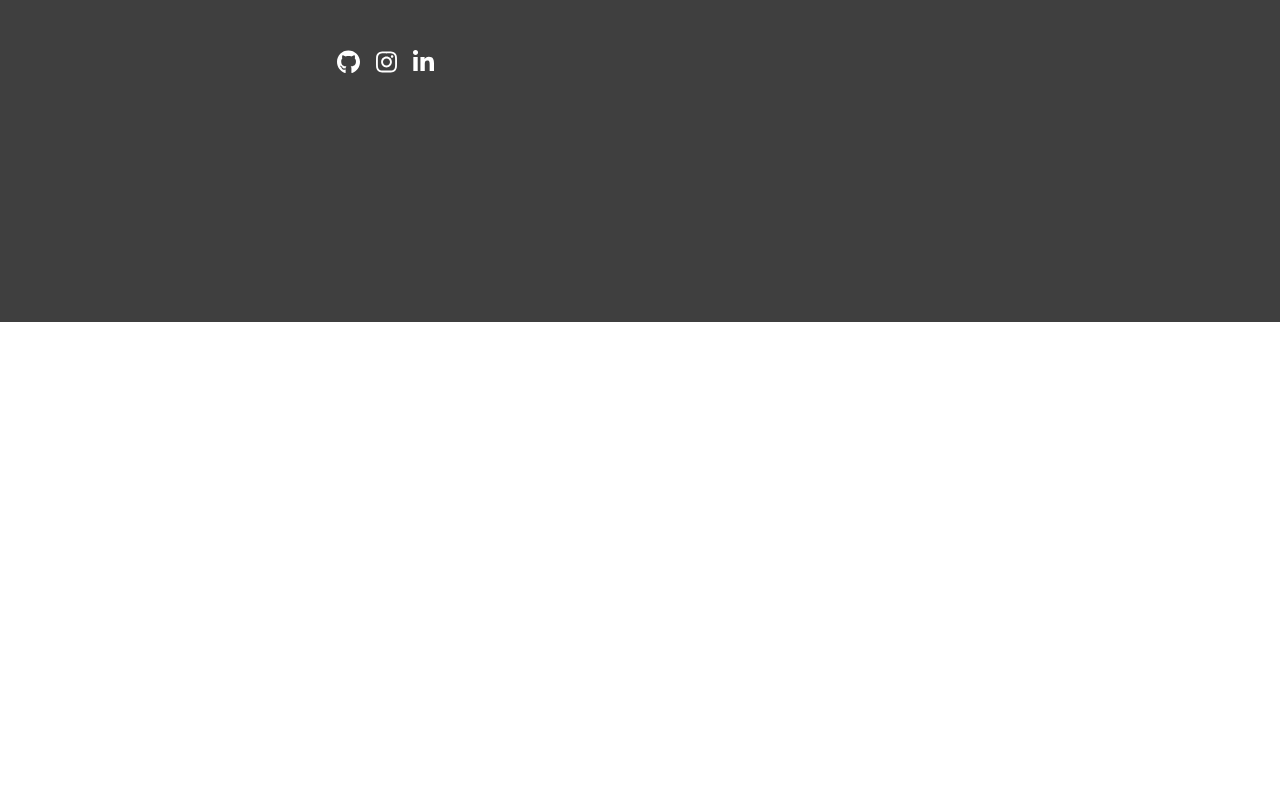
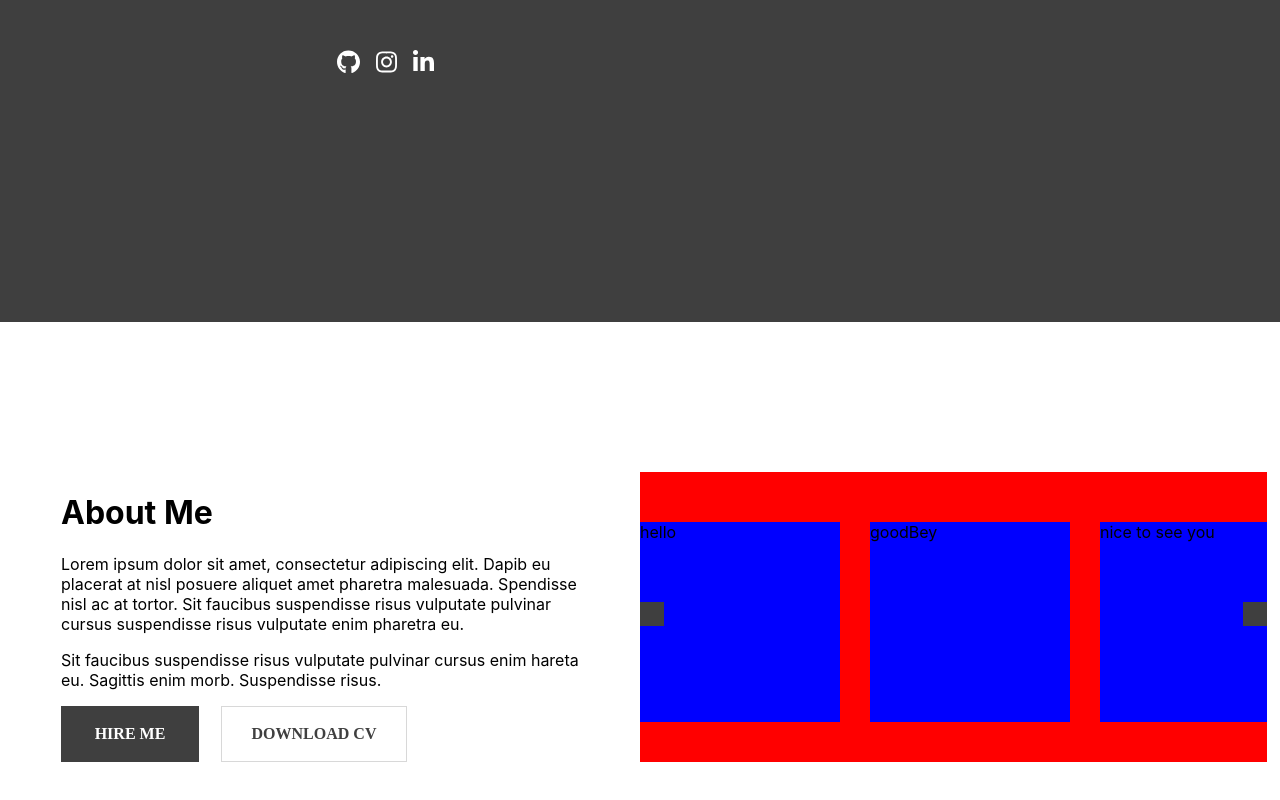
Before and after one commit to doal116/portfolio, a React (Create React App) app: page / in a window 1280 px wide. Shown: the part 643-1443 px from the top of the page. Before the commit the page ends 965 px from the top, so only its background shows below. Built offline with nearby package versions, Linux system fonts and the light colour scheme.

Commit message:
feat: about me section

```diff
--- a/src/App.js
+++ b/src/App.js
@@ -1,9 +1,10 @@
 import Header from './components/header/header.js'
-
+import Main from './components/main/main.js';
 function App() {
   return (
     <div className="App">
-      <Header/>
+      <Header />
+      <Main />
     </div>
   );
 }
--- /dev/null
+++ b/src/components/main/main.css
@@ -0,0 +1,83 @@
+.aboutMe {
+  height: 724px;
+}
+.aboutMe .info {
+  margin: 150px auto auto auto;
+  height: -moz-fit-content;
+  height: fit-content;
+  width: -moz-fit-content;
+  width: fit-content;
+  display: grid;
+  grid-template-columns: 50% auto;
+}
+.aboutMe .info .leftSide {
+  width: 531px;
+}
+.aboutMe .info .leftSide .hireCv .downloadCv, .aboutMe .info .leftSide .hireCv .hireMe {
+  cursor: pointer;
+  height: 56px;
+  border: none;
+  font-family: "Source Sans Pro";
+  font-size: 16px;
+  font-weight: 600;
+}
+.aboutMe .info .leftSide .hireCv {
+  display: flex;
+  -moz-column-gap: 22px;
+       column-gap: 22px;
+}
+.aboutMe .info .leftSide .hireCv .hireMe {
+  background-color: #3F3F3F;
+  color: white;
+  width: 138px;
+  transition: 1.2s;
+}
+.aboutMe .info .leftSide .hireCv .hireMe:hover {
+  color: #3F3F3F;
+  border: 1px solid rgba(80, 80, 80, 0.2196078431);
+  background-color: transparent;
+}
+.aboutMe .info .leftSide .hireCv .downloadCv {
+  width: 186px;
+  color: #3F3F3F;
+  border: 1px solid rgba(80, 80, 80, 0.2196078431);
+  background-color: transparent;
+  transition: 1.2s;
+}
+.aboutMe .info .leftSide .hireCv .downloadCv:hover {
+  background-color: #3F3F3F;
+  color: white;
+}
+.aboutMe .info .rightSide {
+  position: relative;
+  width: 627px;
+  background-color: red;
+}
+.aboutMe .info .rightSide .skills {
+  display: flex;
+  -moz-column-gap: 30px;
+       column-gap: 30px;
+  width: inherit;
+  overflow-x: auto;
+}
+.aboutMe .info .rightSide .skills .skill {
+  margin: 8% 0px 0px 0px;
+  width: 200px;
+  height: 200px;
+  flex: 0 0 auto;
+  background-color: blue;
+}
+.aboutMe .info .rightSide .skills::-webkit-scrollbar {
+  background-color: transparent;
+  height: 0px;
+}
+.aboutMe .info .rightSide .next, .aboutMe .info .rightSide .prev {
+  position: absolute;
+  height: 24px;
+  background-color: #3F3F3F;
+  top: 45%;
+  width: 24px;
+}
+.aboutMe .info .rightSide .next {
+  right: 0;
+}/*# sourceMappingURL=main.css.map */
--- /dev/null
+++ b/src/components/main/main.js
@@ -0,0 +1,47 @@
+import './main.css';
+
+const Skills = ({ skills }) => {
+    return (
+        <div className='skills'>
+            {
+                skills.map(skill =>
+                    <div className='skill'>{skill}</div>
+                )
+            }
+
+        </div>
+
+    )
+}
+
+const AboutMe = () => {
+    return (
+        <div className="aboutMe">
+            <div className="info">
+                <div className='leftSide'>
+                    <h1>About Me</h1>
+                    <p>Lorem ipsum dolor sit amet, consectetur adipiscing elit. Dapib eu placerat at nisl posuere aliquet amet pharetra malesuada. Spendisse nisl ac at tortor. Sit faucibus suspendisse risus vulputate pulvinar cursus suspendisse risus vulputate  enim pharetra eu. </p>
+                    <p>Sit faucibus suspendisse risus vulputate pulvinar cursus enim hareta  eu. Sagittis enim morb. Suspendisse risus.</p>
+                    <div className='hireCv'>
+                        <button className='hireMe'>HIRE ME</button>
+                        <button className='downloadCv'>DOWNLOAD CV</button>
+                    </div>
+                </div>
+                <div className='rightSide'>
+                    <Skills skills={['hello', 'goodBey', 'nice to see you', 'life']} />
+                    <div className='prev'></div>
+                    <div className='next'></div>
+                </div>
+            </div>
+        </div>
+    )
+}
+
+function Main() {
+    return (
+        <main>
+            <AboutMe />
+        </main>
+    )
+}
+export default Main;
--- /dev/null
+++ b/src/components/main/main.scss
@@ -0,0 +1,97 @@
+.aboutMe {
+    height: 724px;
+
+    .info {
+        margin: 150px auto auto auto;
+        height: fit-content;
+        width: fit-content;
+        display: grid;
+        grid-template-columns: 50% auto;
+
+        .leftSide {
+            width: 531px;
+
+            %buttonsCommonDesign {
+                cursor: pointer;
+                height: 56px;
+                border: none;
+                font-family: 'Source Sans Pro';
+                font-size: 16px;
+                font-weight: 600;
+            }
+
+            .hireCv {
+                display: flex;
+                column-gap: 22px;
+
+                .hireMe {
+                    @extend %buttonsCommonDesign;
+                    background-color: #3F3F3F;
+                    color: white;
+                    width: 138px;
+                    transition: 1.2s;
+                }
+
+                .hireMe:hover {
+                    color: #3F3F3F;
+                    border: 1px solid #50505038;
+                    background-color: transparent;
+                }
+
+                .downloadCv {
+                    @extend %buttonsCommonDesign;
+                    width: 186px;
+                    color: #3F3F3F;
+                    border: 1px solid #50505038;
+                    background-color: transparent;
+                    transition: 1.2s;
+                }
+
+                .downloadCv:hover {
+                    background-color: #3F3F3F;
+                    color: white;
+                }
+            }
+        }
+
+        .rightSide {
+            position: relative;
+            width: 627px;
+            background-color: red;
+
+            .skills {
+                display: flex;
+                column-gap: 30px;
+                width: inherit;
+                overflow-x: auto;
+
+                .skill {
+                    margin: 8% 0px 0px 0px;
+                    width: 200px;
+                    height: 200px;
+                    flex: 0 0 auto;
+                    background-color: blue;
+                }
+            }
+            .skills::-webkit-scrollbar{
+                background-color: transparent;
+                height: 0px;
+            }
+            %scrollButtons{
+                position: absolute;
+                height: 24px;
+                background-color: #3F3F3F;
+                top:45%;
+                width: 24px;
+            }
+            .prev{
+                @extend %scrollButtons;
+
+            }
+            .next{
+                @extend %scrollButtons;
+                right: 0;
+            }
+        }
+    }
+}
```
Also changed, not shown: 1 other file (tests, documents, lock files or other folders).
